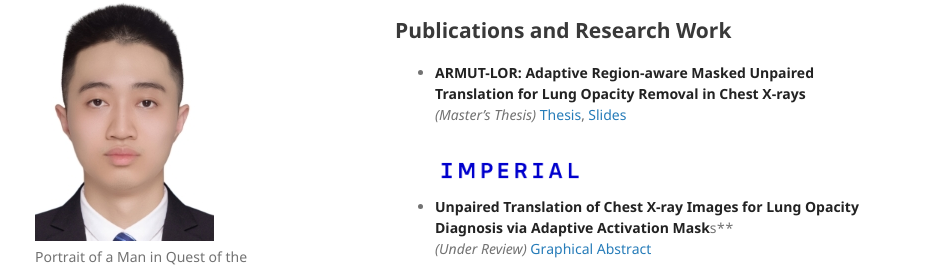
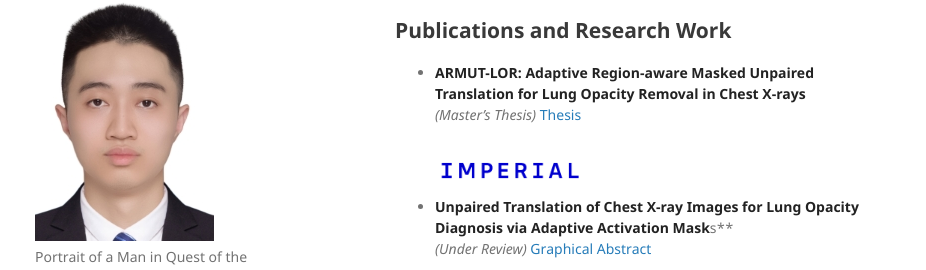
Before and after one commit to junzhin/junzhin-homepage, a Jekyll site: the page built from index.md, in a window 1280 px wide and 900 px high, scrolled down 949 px. Shown: the part 155-425 px from the top of the window, without its empty margins (175-1101 px from the left). Built offline with Jekyll 4.4.1, drawn with Linux system fonts in a browser that asks for light colours.

Commit message:
Update index.md

```diff
--- a/index.md
+++ b/index.md
@@ -53,7 +53,7 @@ _"Positivity is the essence of progress. In every challenge, I see an opportunit
 ## Publications and Research Work
 
 - **ARMUT-LOR: Adaptive Region-aware Masked Unpaired Translation for Lung Opacity Removal in Chest X-rays**
-  _(Master's Thesis)_ [Thesis](https://drive.google.com/file/d/1Ue34uFvl31JfXWE4U1YgNUjGLe6b0SDd/view?usp=sharing), [Slides](https://drive.google.com/file/d/1Ue34uFvl31JfXWE4U1YgNUjGLe6b0SDd/view?usp=sharing)
+  _(Master's Thesis)_ [Thesis](https://drive.google.com/file/d/1Ue34uFvl31JfXWE4U1YgNUjGLe6b0SDd/view?usp=sharing)
 
   <img src="/junzhin-homepage/assets/img/imperial.png" alt="ARMUT-LOR" style="float: left; margin-right: 20px; width: 150px;">
 
```
